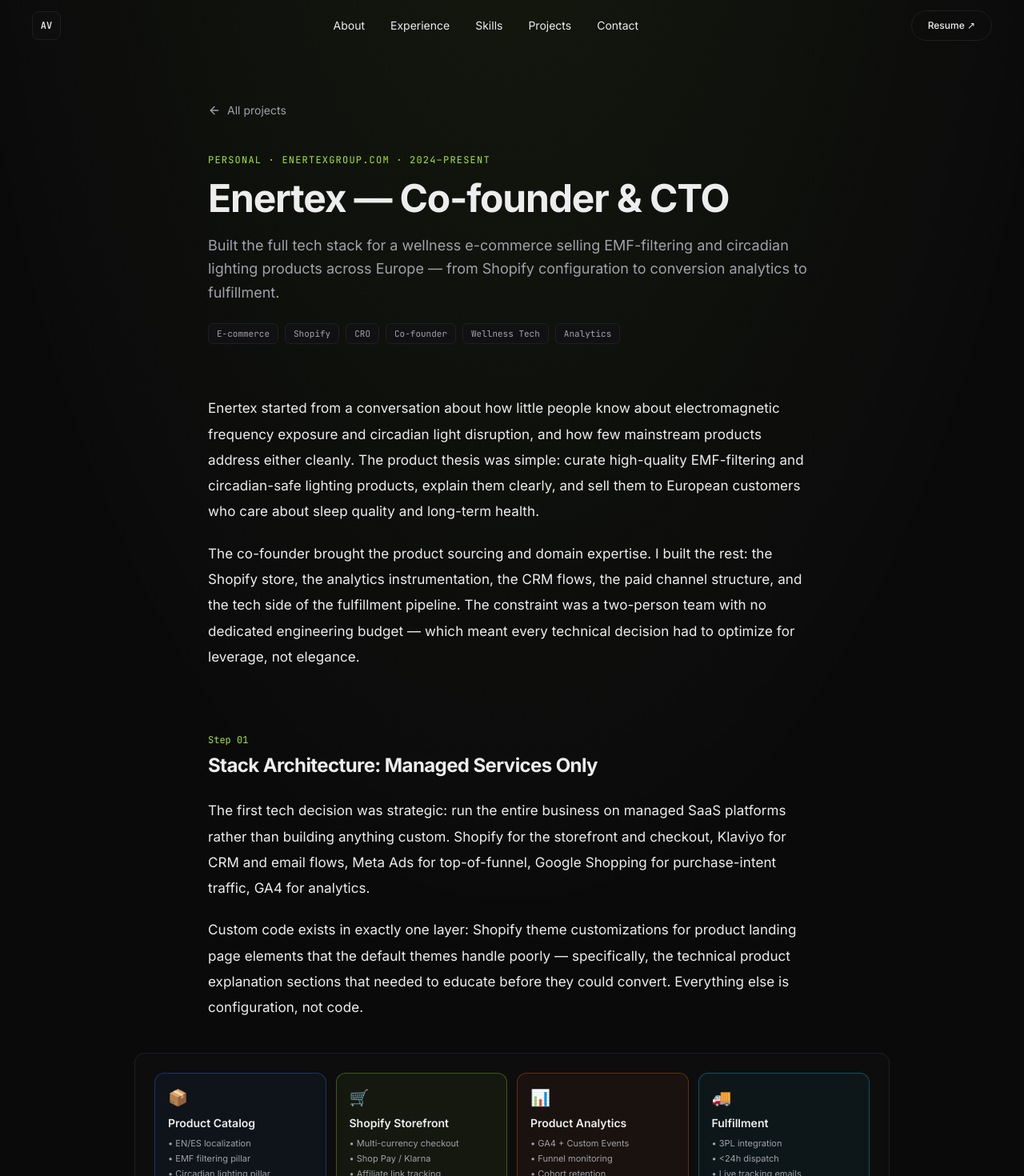
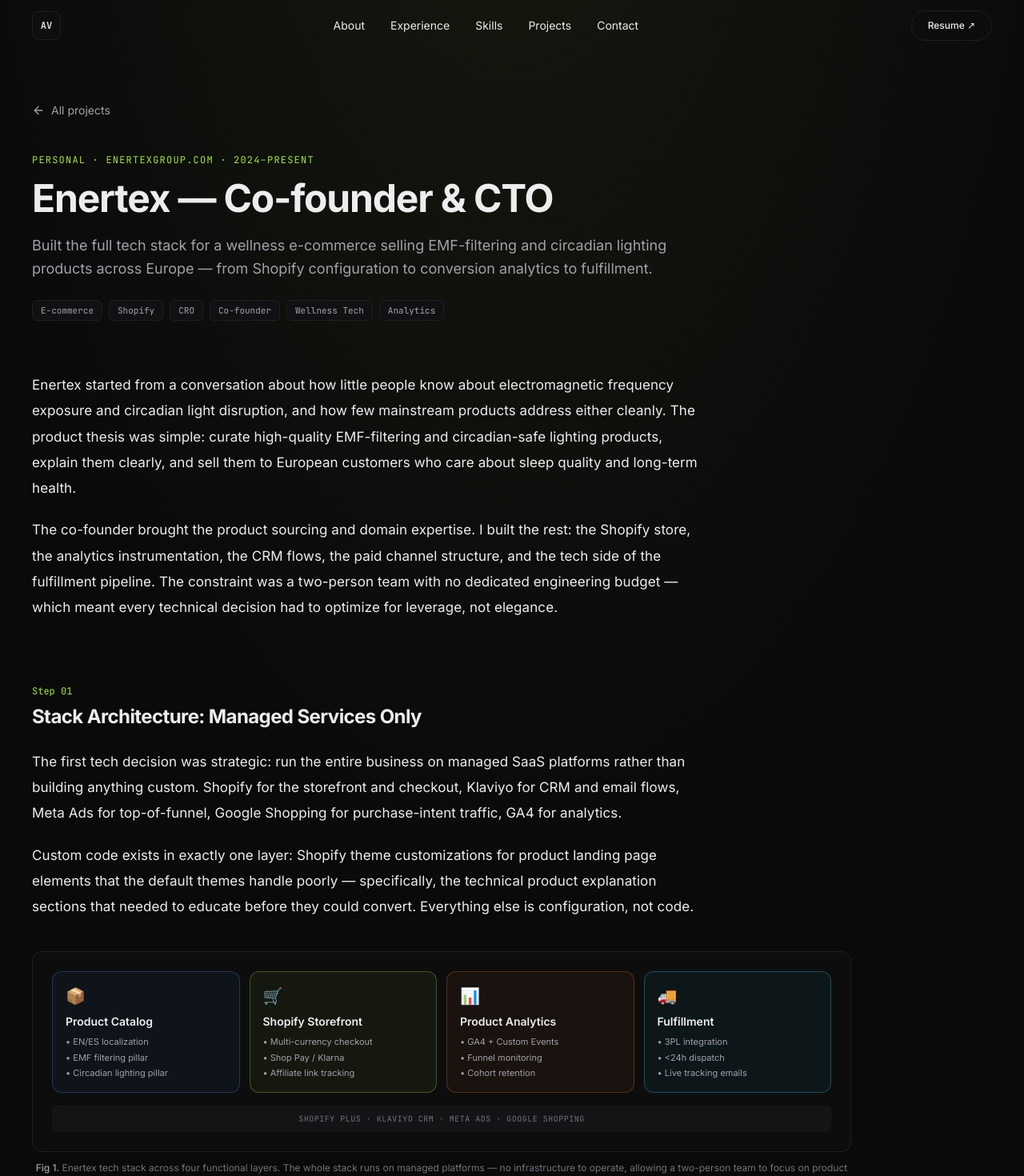
Before and after one commit to alexxvives/alexxvives.github.io, a Next.js app: page /projects/enertex-cto in a window 1280 px wide. Shown: the top 1470 px of the page at 80% size. Built offline with nearby package versions, Linux system fonts and the light colour scheme.

Commit message:
fix: consistent side margins — article pages use container-page, Prose left-aligned within container

```diff
--- a/src/app/projects/_article.tsx
+++ b/src/app/projects/_article.tsx
@@ -6,11 +6,11 @@
 // ── Layout ─────────────────────────────────────────────────────────────────────
 
 export function Prose({ children }: { children: ReactNode }) {
-  return <div className="max-w-[840px] mx-auto px-5 sm:px-8 lg:px-10">{children}</div>;
+  return <div className="max-w-[840px]">{children}</div>;
 }
 
 export function Wide({ children }: { children: ReactNode }) {
-  return <div className="max-w-5xl mx-auto my-10 px-5 sm:px-8 lg:px-10">{children}</div>;
+  return <div className="max-w-5xl my-10">{children}</div>;
 }
 
 // ── Inline typography ──────────────────────────────────────────────────────────
@@ -147,8 +147,7 @@
   metrics: { label: string; value: string; sub?: string }[];
 }) {
   return (
-    <div className="max-w-[840px] mx-auto px-5 sm:px-8 lg:px-10">
-    <div className="my-8 grid grid-cols-2 sm:grid-cols-4 gap-3">
+    <div className="my-8 max-w-[840px] grid grid-cols-2 sm:grid-cols-4 gap-3">
       {metrics.map(({ label, value, sub }) => (
         <div
           key={label}
@@ -161,7 +160,6 @@
           <p className="text-[11px] text-ink-muted mt-1 leading-snug">{label}</p>
         </div>
       ))}
-    </div>
     </div>
   );
 }
@@ -187,8 +185,7 @@
   const p = getProject(slug);
   if (!p) return null;
   return (
-    <div className="max-w-[840px] mx-auto px-5 sm:px-8 lg:px-10">
-    <div className="mt-24 pt-12 border-t border-border/40">
+    <div className="max-w-[840px] mt-24 pt-12 border-t border-border/40">
       <p className="font-mono text-xs uppercase tracking-widest text-ink-subtle mb-4">
         Next project
       </p>
@@ -210,7 +207,6 @@
         <ArrowUpRight className="h-5 w-5 shrink-0 text-ink-subtle group-hover:text-accent transition-colors mt-1" />
       </Link>
     </div>
-    </div>
   );
 }
 
@@ -228,8 +224,8 @@
   tags: string[];
 }) {
   return (
-    <header className="max-w-[840px] mx-auto px-5 sm:px-8 lg:px-10 mt-10">
-      <div>
+    <header className="container-page mt-10">
+      <div className="max-w-[840px]">
         <p className="font-mono text-xs uppercase tracking-widest text-accent">
           {eyebrow}
         </p>
@@ -256,7 +252,7 @@
 
 export function BackLink() {
   return (
-    <div className="max-w-[840px] mx-auto px-5 sm:px-8 lg:px-10">
+    <div className="container-page">
       <Link
         href="/#projects"
         className="inline-flex items-center gap-2 text-sm text-ink-muted hover:text-accent transition-colors"
--- a/src/app/projects/ai-therapist/page.tsx
+++ b/src/app/projects/ai-therapist/page.tsx
@@ -198,7 +198,7 @@
         tags={["LLM", "GPT-4", "Whisper", "ElevenLabs", "D-ID", "Mental Health", "48h Hackathon"]}
       />
 
-      <div className="mt-16">
+      <div className="container-page mt-16">
         {/* Opening */}
         <Prose>
           <P>
--- a/src/app/projects/cltv-model/page.tsx
+++ b/src/app/projects/cltv-model/page.tsx
@@ -217,7 +217,7 @@
         tags={["Supervised Learning", "XGBoost", "Marketing", "Snowflake", "Isotonic Calibration"]}
       />
 
-      <div className="mt-16">
+      <div className="container-page mt-16">
         {/* Opening */}
         <Prose>
           <P>
--- a/src/app/projects/covid-simulation/page.tsx
+++ b/src/app/projects/covid-simulation/page.tsx
@@ -267,7 +267,7 @@
         tags={["Stochastic Simulation", "Agent-Based Modeling", "SEIR", "Monte Carlo", "R", "Public Health"]}
       />
 
-      <div className="mt-16">
+      <div className="container-page mt-16">
         {/* Opening */}
         <Prose>
           <P>
--- a/src/app/projects/enertex-cto/page.tsx
+++ b/src/app/projects/enertex-cto/page.tsx
@@ -142,7 +142,7 @@
         tags={["E-commerce", "Shopify", "CRO", "Co-founder", "Wellness Tech", "Analytics"]}
       />
 
-      <div className="mt-16">
+      <div className="container-page mt-16">
         {/* Opening */}
         <Prose>
           <P>
--- a/src/app/projects/fico-approximation/page.tsx
+++ b/src/app/projects/fico-approximation/page.tsx
@@ -240,7 +240,7 @@
         tags={["Credit Risk", "Gradient Boosting", "Conformal Prediction", "Onboarding", "Cost Optimization"]}
       />
 
-      <div className="mt-16">
+      <div className="container-page mt-16">
         {/* Opening */}
         <Prose>
           <P>
--- a/src/app/projects/food-detection/page.tsx
+++ b/src/app/projects/food-detection/page.tsx
@@ -218,7 +218,7 @@
         tags={["Computer Vision", "Deep Learning", "ResNet-50", "PyTorch", "Transfer Learning", "Food-101"]}
       />
 
-      <div className="mt-16">
+      <div className="container-page mt-16">
         {/* Opening */}
         <Prose>
           <P>
--- a/src/app/projects/microsegments-oracle/page.tsx
+++ b/src/app/projects/microsegments-oracle/page.tsx
@@ -247,7 +247,7 @@
         tags={["White-box ML", "Segmentation", "A/B Testing", "Rolling Windows", "Interpretability"]}
       />
 
-      <div className="mt-16">
+      <div className="container-page mt-16">
         {/* Opening */}
         <Prose>
           <P>
--- a/src/app/projects/music-recommender/page.tsx
+++ b/src/app/projects/music-recommender/page.tsx
@@ -214,7 +214,7 @@
         tags={["Unsupervised Learning", "Gaussian Mixture Model", "Spotify API", "TF-IDF + SVD", "Ollama", "Llama 3"]}
       />
 
-      <div className="mt-16">
+      <div className="container-page mt-16">
         {/* Opening */}
         <Prose>
           <P>
--- a/src/app/projects/printer-sales-forecast/page.tsx
+++ b/src/app/projects/printer-sales-forecast/page.tsx
@@ -204,7 +204,7 @@
         tags={["Time Series", "SARIMA", "ARIMA", "Forecasting", "Supply Chain", "R"]}
       />
 
-      <div className="mt-16">
+      <div className="container-page mt-16">
         {/* Opening */}
         <Prose>
           <P>
--- a/src/app/projects/uplift-model/page.tsx
+++ b/src/app/projects/uplift-model/page.tsx
@@ -248,7 +248,7 @@
         tags={["Causal Inference", "Uplift", "T-Learner", "X-Learner", "Marketing", "A/B Testing"]}
       />
 
-      <div className="mt-16">
+      <div className="container-page mt-16">
         {/* Opening */}
         <Prose>
           <P>
```
